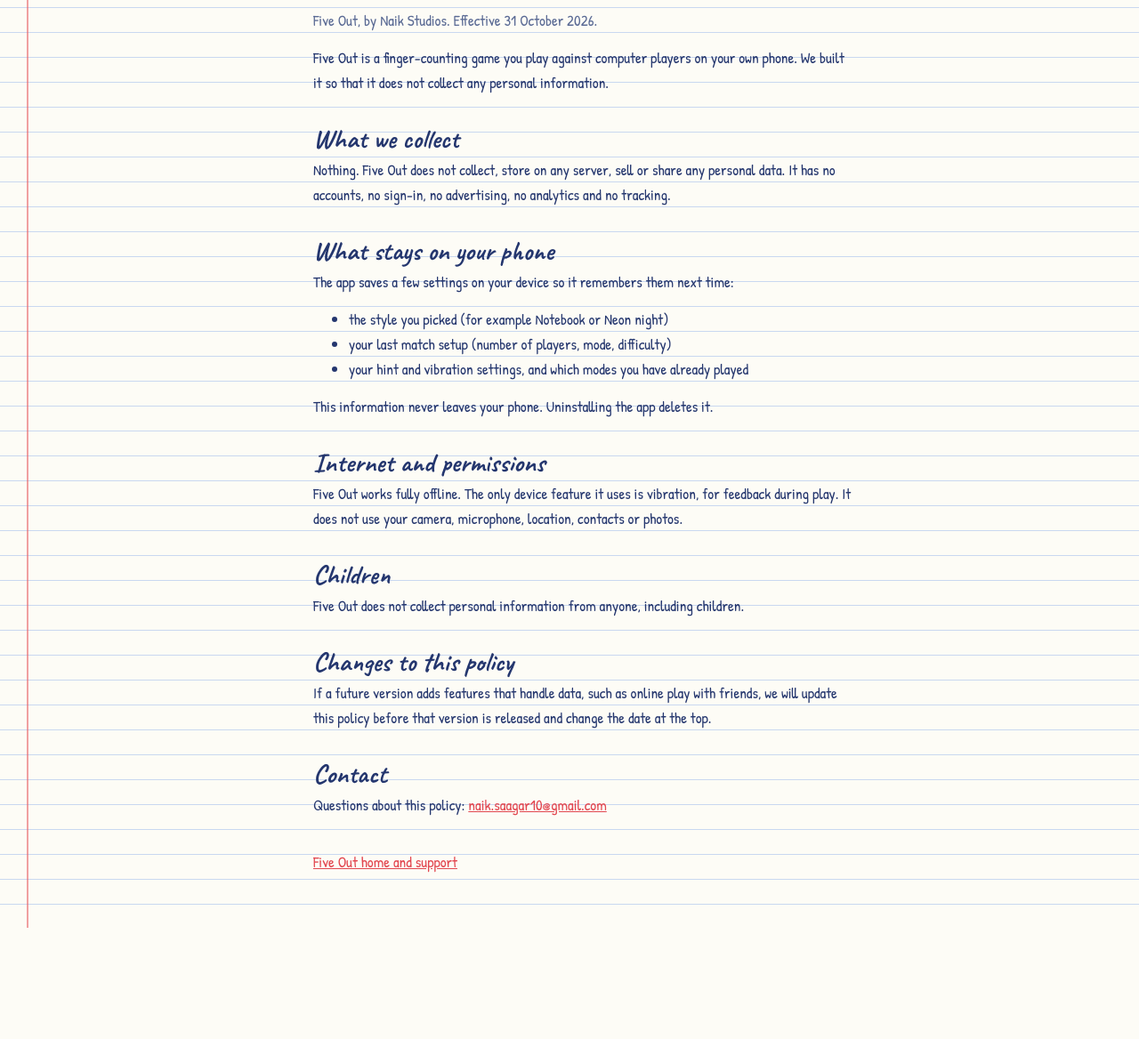
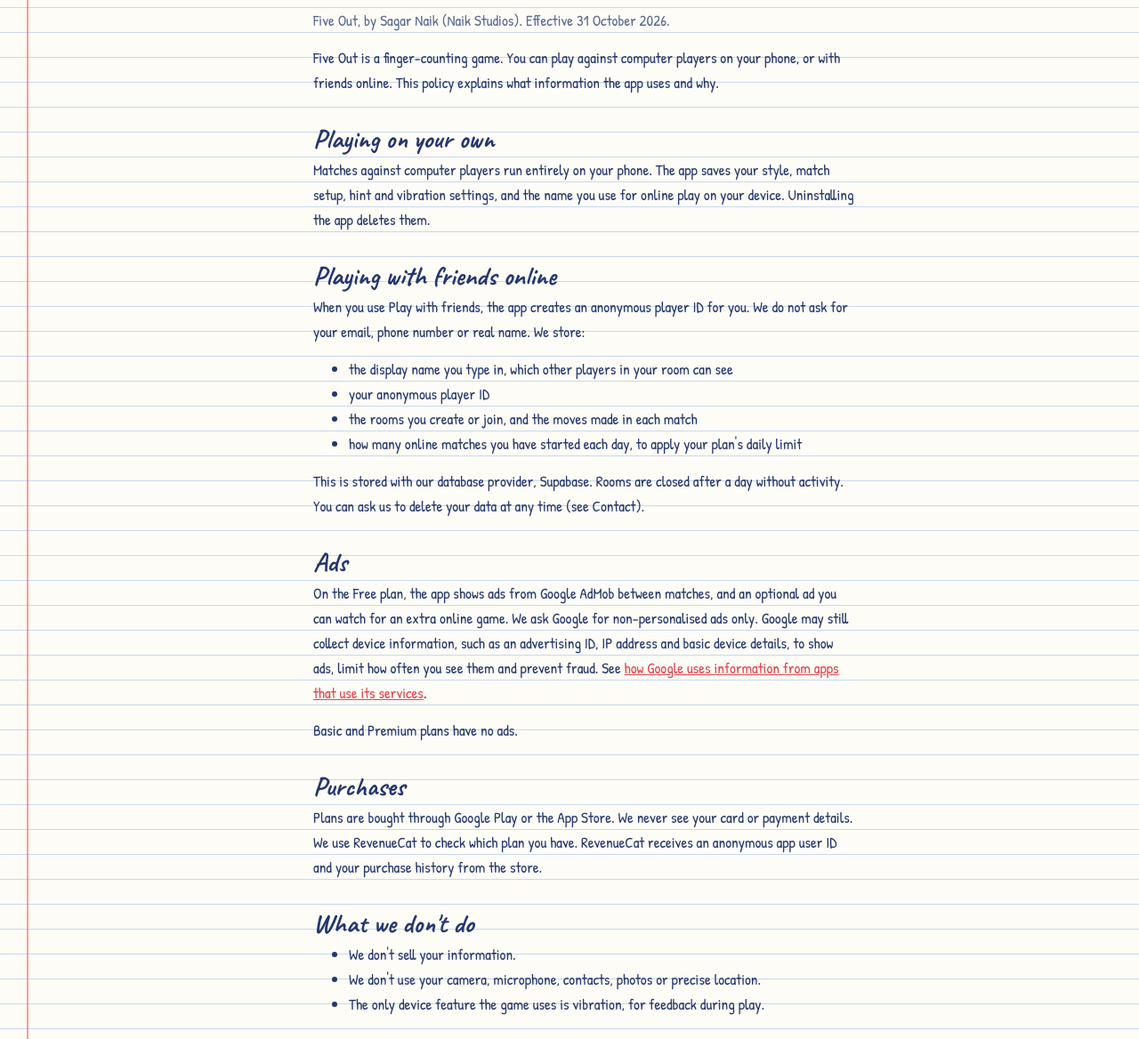
Before and after one commit to naiksaagar10-ctrl/five-out-site, a plain HTML site: page privacy.html in a window 1280 px wide. Shown: the part 103-1271 px from the top of the page at 89% size. Before the commit the page ends 1146 px from the top, so only its background shows below. Drawn offline with Linux system fonts and the light colour scheme.

Commit message:
Add files via upload
Update prices and policies

```diff
--- a/privacy.html
+++ b/privacy.html
@@ -11,35 +11,47 @@
 <body>
 <main>
   <header><img src="icon-256.png" alt="Five Out app icon"><h1><span>Privacy Policy</span></h1></header>
-  <p class="muted">Five Out, by Naik Studios. Effective 31 October 2026.</p>
+  <p class="muted">Five Out, by Sagar Naik (Naik Studios). Effective 31 October 2026.</p>
 
-  <p>Five Out is a finger-counting game you play against computer players on your own phone. We built it so that it does not collect any personal information.</p>
+  <p>Five Out is a finger-counting game. You can play against computer players on your phone, or with friends online. This policy explains what information the app uses and why.</p>
 
-  <h2>What we collect</h2>
-  <p>Nothing. Five Out does not collect, store on any server, sell or share any personal data. It has no accounts, no sign-in, no advertising, no analytics and no tracking.</p>
+  <h2>Playing on your own</h2>
+  <p>Matches against computer players run entirely on your phone. The app saves your style, match setup, hint and vibration settings, and the name you use for online play on your device. Uninstalling the app deletes them.</p>
 
-  <h2>What stays on your phone</h2>
-  <p>The app saves a few settings on your device so it remembers them next time:</p>
+  <h2>Playing with friends online</h2>
+  <p>When you use Play with friends, the app creates an anonymous player ID for you. We do not ask for your email, phone number or real name. We store:</p>
   <ul>
-    <li>the style you picked (for example Notebook or Neon night)</li>
-    <li>your last match setup (number of players, mode, difficulty)</li>
-    <li>your hint and vibration settings, and which modes you have already played</li>
+    <li>the display name you type in, which other players in your room can see</li>
+    <li>your anonymous player ID</li>
+    <li>the rooms you create or join, and the moves made in each match</li>
+    <li>how many online matches you have started each day, to apply your plan's daily limit</li>
   </ul>
-  <p>This information never leaves your phone. Uninstalling the app deletes it.</p>
+  <p>This is stored with our database provider, Supabase. Rooms are closed after a day without activity. You can ask us to delete your data at any time (see Contact).</p>
 
-  <h2>Internet and permissions</h2>
-  <p>Five Out works fully offline. The only device feature it uses is vibration, for feedback during play. It does not use your camera, microphone, location, contacts or photos.</p>
+  <h2>Ads</h2>
+  <p>On the Free plan, the app shows ads from Google AdMob between matches, and an optional ad you can watch for an extra online game. We ask Google for non-personalised ads only. Google may still collect device information, such as an advertising ID, IP address and basic device details, to show ads, limit how often you see them and prevent fraud. See <a href="https://policies.google.com/technologies/partner-sites">how Google uses information from apps that use its services</a>.</p>
+  <p>Basic and Premium plans have no ads.</p>
+
+  <h2>Purchases</h2>
+  <p>Plans are bought through Google Play or the App Store. We never see your card or payment details. We use RevenueCat to check which plan you have. RevenueCat receives an anonymous app user ID and your purchase history from the store.</p>
+
+  <h2>What we don't do</h2>
+  <ul>
+    <li>We don't sell your information.</li>
+    <li>We don't use your camera, microphone, contacts, photos or precise location.</li>
+    <li>The only device feature the game uses is vibration, for feedback during play.</li>
+  </ul>
 
   <h2>Children</h2>
-  <p>Five Out does not collect personal information from anyone, including children.</p>
+  <p>Five Out is meant for players aged 13 and over. We do not knowingly collect information from children under 13. If you think a child has used online play, contact us and we will delete their data.</p>
 
   <h2>Changes to this policy</h2>
-  <p>If a future version adds features that handle data, such as online play with friends, we will update this policy before that version is released and change the date at the top.</p>
+  <p>If we change what the app collects, we will update this page and the date at the top before releasing that version.</p>
 
   <h2>Contact</h2>
-  <p>Questions about this policy: <a href="mailto:naik.saagar10@gmail.com">naik.saagar10@gmail.com</a></p>
+  <p>Questions, or a request to delete your data: <a href="mailto:naik.saagar10@gmail.com">naik.saagar10@gmail.com</a>. Please include your display name and roughly when you played online.</p>
 
-  <nav><a href="index.html">Five Out home and support</a></nav>
+  <nav><a href="index.html">Five Out home and support</a><a href="terms.html">Terms of use</a></nav>
 </main>
 </body>
 </html>
```
Also changed, not shown: index.html (+10 -2 lines), terms.html (added, +44 -0 lines).
